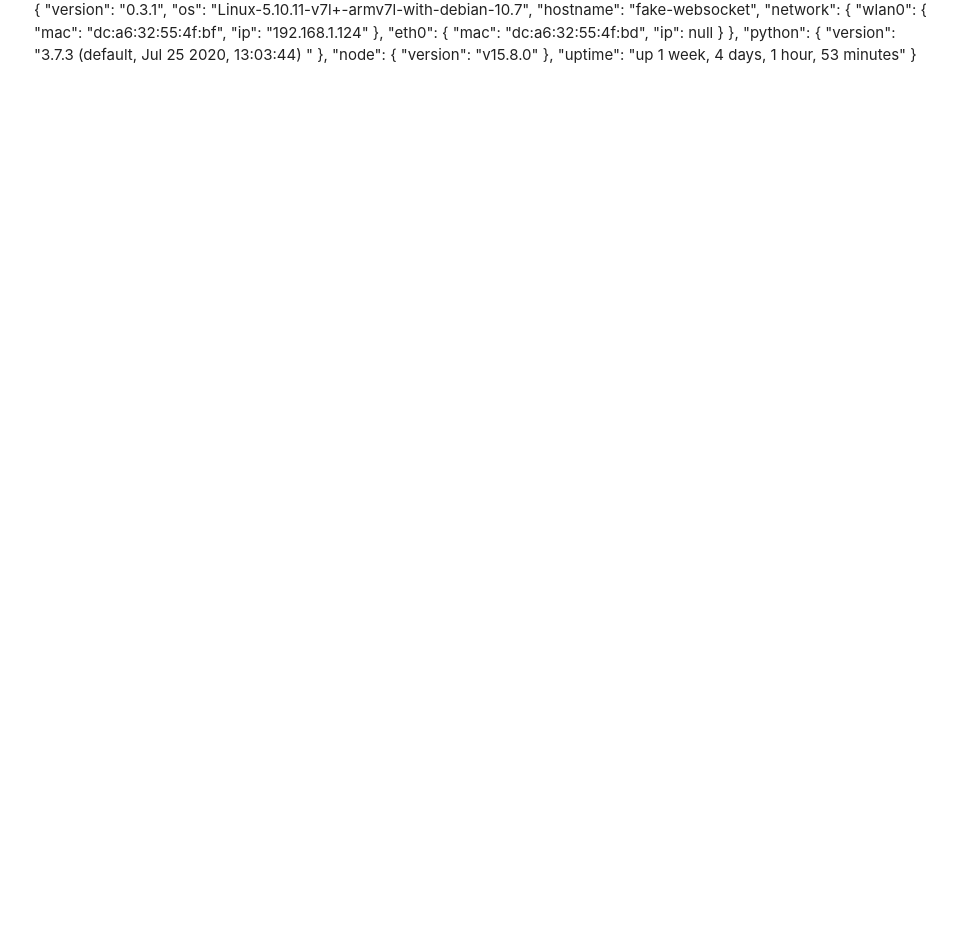
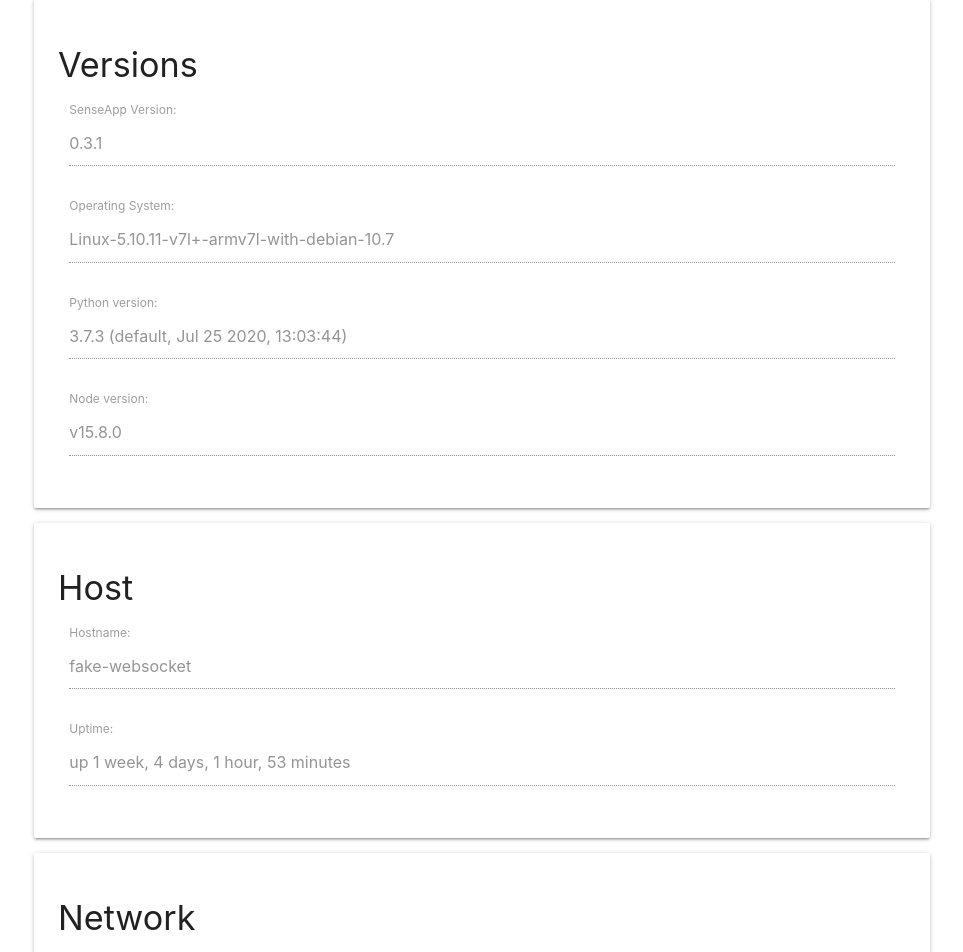
Before and after one commit to vives-iot-apps-2021/vue-components-demo, a Vue app: page /system-info in a window 1280 px wide. Shown: the part 201-1153 px from the top of the page, without its empty margins (158-1121 px from the left). Before the commit the page ends 800 px from the top, so only its background shows below. Built offline with nearby package versions, Linux system fonts and the light colour scheme; what vue-ellipse-progress would draw is missing.

Commit message:
update system info page wiht custom components

```diff
--- /dev/null
+++ b/src/components/SystemInfoCard.vue
@@ -0,0 +1,16 @@
+<template>
+    <div class="card">
+        <div class="card-content">
+        <h4>{{ title }}</h4>
+            <slot />
+        </div>
+    </div>
+</template>
+
+<script lang="ts">
+import { defineComponent } from 'vue'
+
+export default defineComponent({
+    props: { title: String }
+})
+</script>
--- /dev/null
+++ b/src/components/SystemInfoEntity.vue
@@ -0,0 +1,19 @@
+<template>
+  <div class="row">
+    <div class="col s12">
+      <label for="disabled">{{ label }}</label>
+      <input
+        disabled
+        :value="value"
+        type="text"
+      />
+    </div>
+  </div>
+</template>
+
+<script>
+import { defineComponent } from 'vue'
+export default defineComponent({
+    props: { value: String, label: String }
+})
+</script>
--- a/src/views/SystemInfo.vue
+++ b/src/views/SystemInfo.vue
@@ -1,11 +1,56 @@
 <template>
   <h1>System Info</h1>
-  {{ systemInfo }}
+  <div v-if="systemInfo">
+    <SystemInfoCard title="Versions">
+        <SystemInfoEntity
+          label="SenseApp Version:"
+          :value="systemInfo['version']"
+        />
+        <SystemInfoEntity
+          label="Operating System:"
+          :value="systemInfo['os']"
+        />
+        <SystemInfoEntity
+          label="Python version:"
+          :value="systemInfo['python']['version']"
+        />
+        <SystemInfoEntity
+          label="Node version:"
+          :value="systemInfo['node']['version']"
+        />
+    </SystemInfoCard>
+    <SystemInfoCard title="Host">
+        <SystemInfoEntity
+          label="Hostname:"
+          :value="systemInfo['hostname']"
+        />
+        <SystemInfoEntity
+          label="Uptime:"
+          :value="systemInfo['uptime']"
+        />
+    </SystemInfoCard>
+    <SystemInfoCard title="Network">
+      <div v-for="(settings, networkAdapter) in systemInfo['network']" :key="networkAdapter">
+        <h5>{{ networkAdapter }}</h5>
+          <SystemInfoEntity
+            v-for="(address, name) in settings"
+            :label="name"
+            :value="address ? address : 'Not connected'"
+            :key="address"
+          />
+      </div>
+    </SystemInfoCard>
+  </div>
+
 </template>
 
 <script lang="ts">
 import { defineComponent } from 'vue'
+import SystemInfoEntity from '../components/SystemInfoEntity.vue'
+import SystemInfoCard from '../components/SystemInfoCard.vue'
+
 export default defineComponent({
+  components: { SystemInfoEntity, SystemInfoCard },
   mounted() {
     this.$store.dispatch('getSystemInfo')
   },
```
